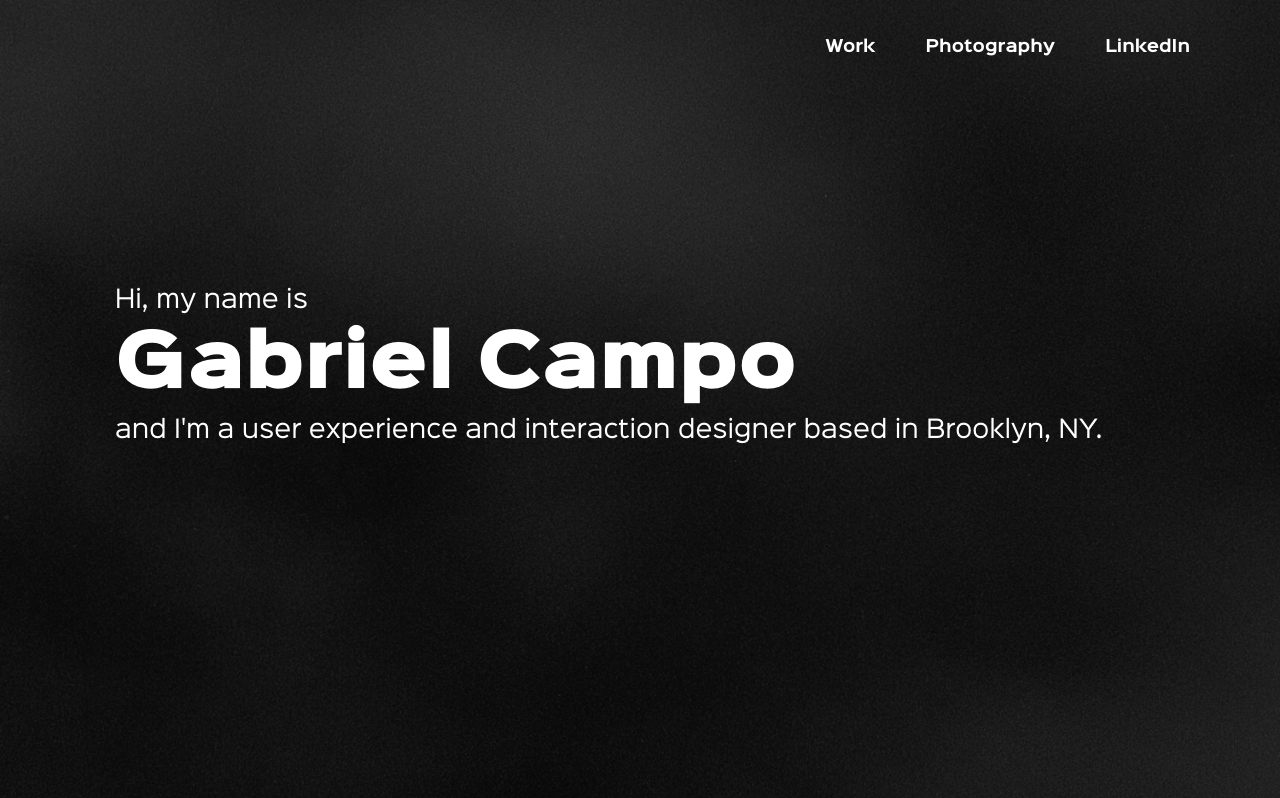
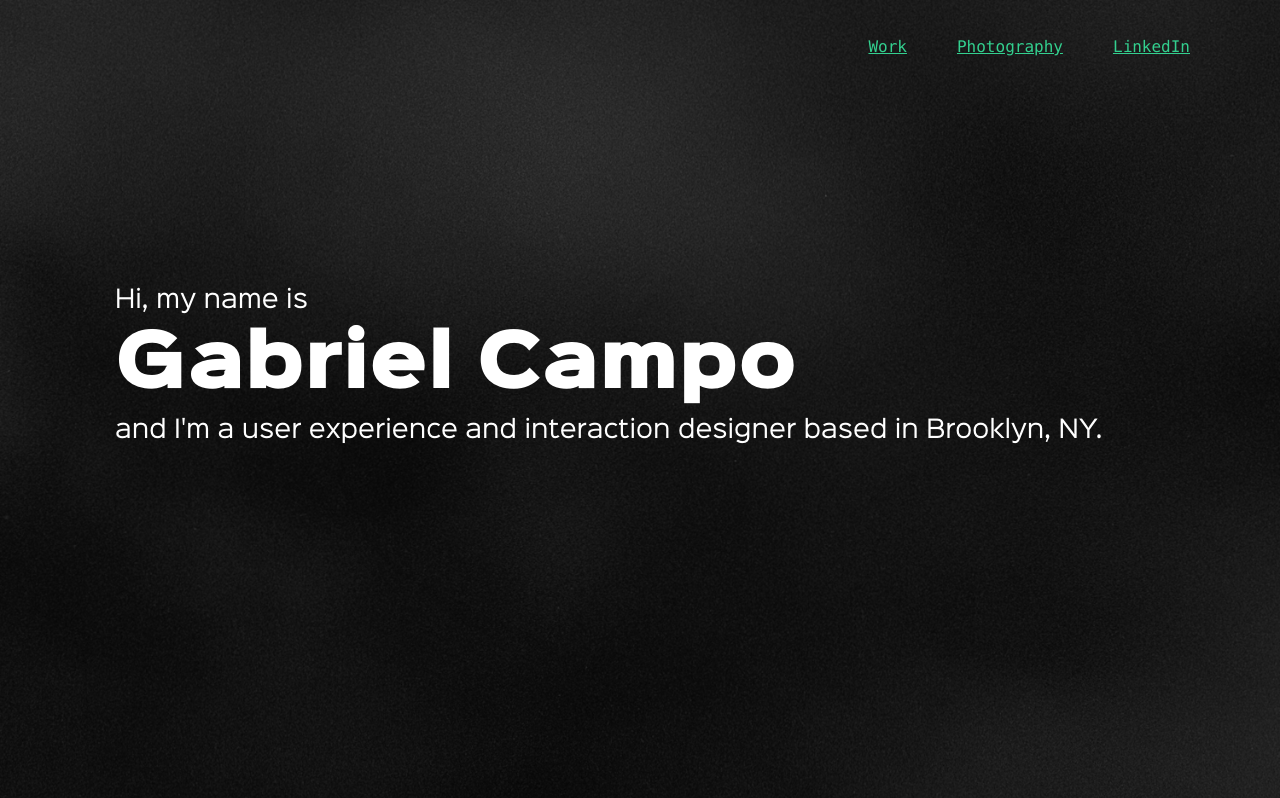
Before and after one commit to milk-toast/ux-portfolio, a plain HTML site: page index.html in a window 1280 px wide. Shown: the top 798 px of the page. Drawn offline with nearby package versions, Linux system fonts and the light colour scheme; some packages are replaced by stand-ins of ours; a script that the page names is missing.

Commit message:
updated header link styles

```diff
--- a/assets/css/styleMin.css
+++ b/assets/css/styleMin.css
@@ -92,8 +92,9 @@ nav.myNavbar {
 
 nav .myNavbarList a {
     font-size: 16px;
-    color: #fff!important;
-    font-family: sinkinSansBold;
+    color: #33D08F!important;
+    text-decoration: underline!important;
+    font-family: menlo;
 }
 
 nav .myNavbarToggler,
```
